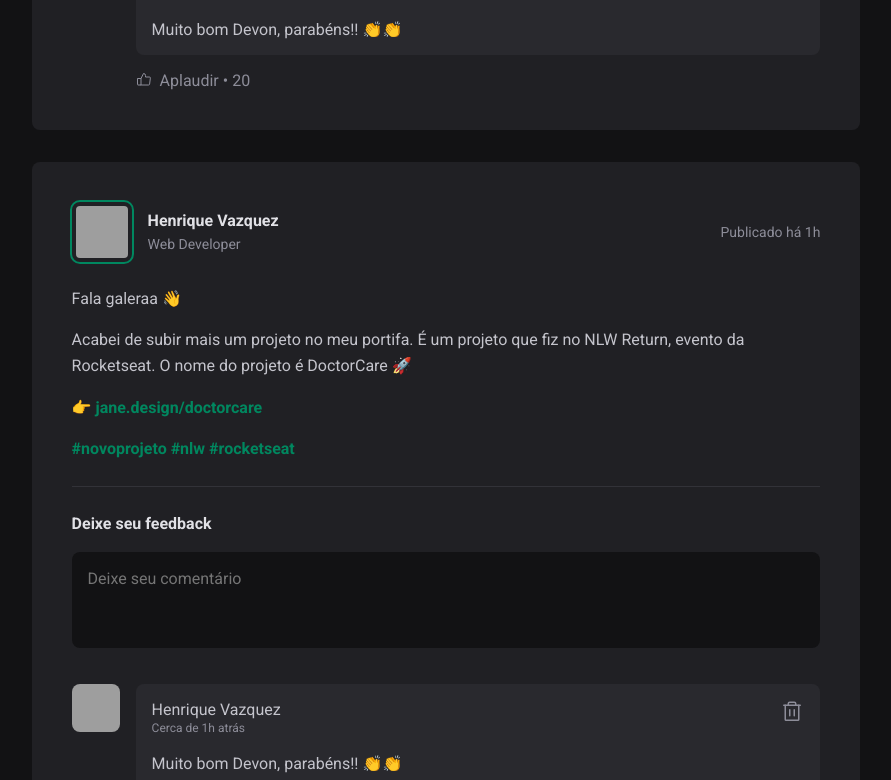
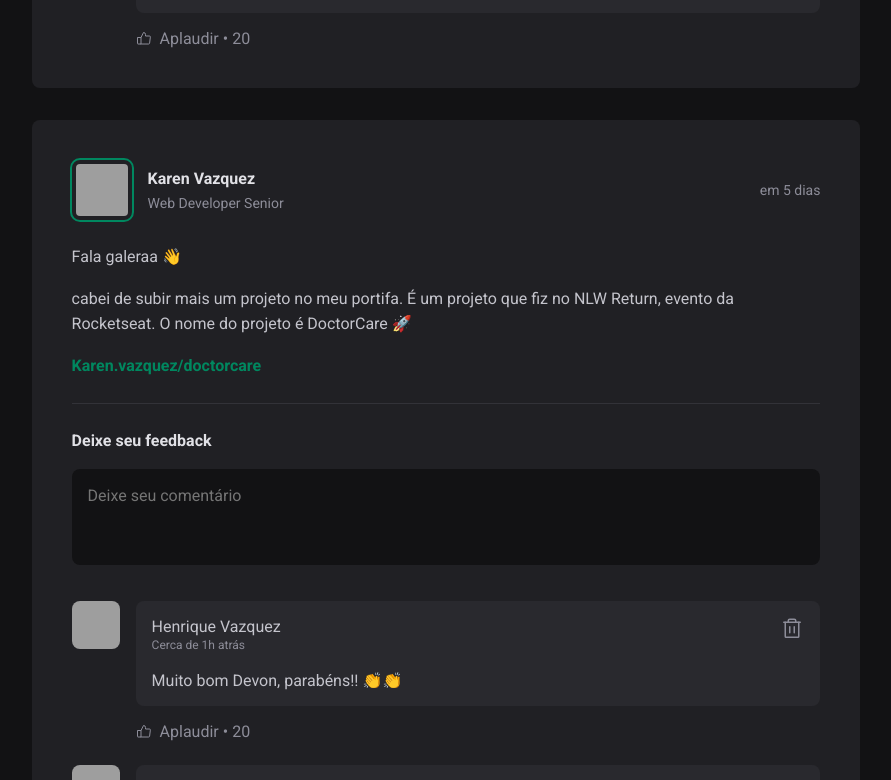
Before and after one commit to HenriqueVazquez/Ignite-Feed, a React (Vite) app: page / in a window 1280 px wide. Shown: the part 1007-1787 px from the top of the page, without its empty margins (338-1229 px from the left). Built offline with nearby package versions, Linux system fonts and the light colour scheme; grey boxes are pictures that could not be loaded.

Commit message:
Propriedades do Post

```diff
--- a/package.json
+++ b/package.json
@@ -9,6 +9,7 @@
     "preview": "vite preview"
   },
   "dependencies": {
+    "date-fns": "^2.29.3",
     "phosphor-react": "^1.4.1",
     "react": "^18.2.0",
     "react-dom": "^18.2.0"
--- a/src/App.jsx
+++ b/src/App.jsx
@@ -6,24 +6,56 @@ import styles from './App.module.css';
 
 import './global.css';
 
+const posts = [
+  {
+    id: 1,
+    author: {
+      avatarUrl: 'https://github.com/henriquevazquez.png',
+      name: 'Henrique Vazquez',
+      role: 'Web Developer'
+  },
+  content: [
+    {type: 'paragraph', content: 'Fala galeraa 👋'},
+    {type:  'paragraph', content: 'cabei de subir mais um projeto no meu portifa. É um projeto que fiz no NLW Return, evento da Rocketseat. O nome do projeto é DoctorCare 🚀'},
+    {type:  'link', content: 'github.com/HenriqueVazquez/Ignite-Feed'}
+  ],
+  publishedAt: new Date('2023-04-08  20:00:00'),
+},
+{
+  id: 2,
+  author: {
+    avatarUrl: 'https://scontent.fgru4-1.fna.fbcdn.net/v/t1.18169-9/308613_210115049044113_4750112_n.jpg?_nc_cat=104&ccb=1-7&_nc_sid=174925&_nc_eui2=AeFfqx_X35CZ_5CqI1BwgnHlisgwycqCmsyKyDDJyoKazF6nzPg8Y266satkqM2W6_YnY7EibzMH6S-CXQfBEHCs&_nc_ohc=ttZq8yy9FbIAX_3yNQj&_nc_ht=scontent.fgru4-1.fna&oh=00_AfD5c0VHYM4IXW6PgjfWNQg3pJt9N9WMWoC7IB6DRUCSZQ&oe=645B4DE6',
+    name: 'Karen Vazquez',
+    role: 'Web Developer Senior'
+},
+content: [
+  {type: 'paragraph', content: 'Fala galeraa 👋'},
+  {type:  'paragraph', content: 'cabei de subir mais um projeto no meu portifa. É um projeto que fiz no NLW Return, evento da Rocketseat. O nome do projeto é DoctorCare 🚀'},
+  {type:  'link', content: 'Karen.vazquez/doctorcare'}
+],
+publishedAt: new Date('2023-04-10  11:15:22'),
+},
+
+]
+
 export function App() {
-
-
   return (
     <div>
       <Header />
       <div className={styles.wrapper}>
         <Sidebar />
         <main>
-          <Post
-            author="Henrique Vazquez"
-            content="Lorem ipsum, dolor sit amet consectetur adipisicing elit. Reiciendis sunt, nam veritatis velit architecto voluptatem et amet dolores, alias repellat molestias sed itaque nesciunt optio possimus. Unde minus enim eligendi?"
-          />
-
-          <Post
-            author="Karen Vazquez"
-            content="Amo a Sophia"
-          />
+        {
+          posts.map(post => {
+            return (
+              <Post
+              author={post.author}
+              content={post.content}
+              publishedAt={post.publishedAt}
+              />
+            )
+          })
+        }
         </main>
       </div>
     </div>
--- a/src/components/Post.jsx
+++ b/src/components/Post.jsx
@@ -1,37 +1,50 @@
+import { format, formatDistanceToNow } from 'date-fns';
+import ptBR from 'date-fns/locale/pt-BR'
+
+
+import { Avatar } from './Avatar';
 import { Comment } from './Comment';
 
 import styles from './Post.module.css';
-import { Avatar } from './Avatar';
 
-export function Post() {
+
+export function Post({author, content, publishedAt}) {
+  const publishedDateFormatted = format(publishedAt, "d 'de' LLLL 'às' HH:mm'h'",
+  {
+    locale: ptBR,
+  }
+  );
+
+  const publishedDateRelativeNow = formatDistanceToNow(publishedAt, {
+    locale: ptBR,
+    addSuffix: true
+  });
+
   return (
     <article className={styles.post}>
       <header>
         <div className={styles.author}>
-         <Avatar src='https://github.com/henriquevazquez.png' />
+         <Avatar src={author.avatarUrl} />
           <div className={styles.authorInfo}>
-            <strong>Henrique Vazquez</strong>
-            <span>Web Developer</span>
+            <strong>{author.name}</strong>
+            <span>{author.role}</span>
           </div>
         </div>
 
-        <time title='05 de abril às 20:36h' dateTime='05-04-2023 20:35:55'>Publicado há 1h</time>
+        <time title={publishedDateFormatted} dateTime={publishedAt.toISOString()}>{publishedDateRelativeNow}</time>
       </header>
 
       <div className={styles.content}>
-        <p>Fala galeraa 👋</p>
-
-        <p>Acabei de subir mais um projeto no meu portifa. É um projeto que fiz no NLW Return, evento da Rocketseat. O nome do projeto é DoctorCare 🚀</p>
-
-        <p>👉{' '} <a href=''>jane.design/doctorcare</a></p>
-
-        <p>
-          <a href=''>#novoprojeto</a>
-          {' '}
-          <a href=''>#nlw</a>
-          {' '}
-          <a href=''>#rocketseat</a>
-        </p>
+       {
+        content.map(line => {
+          if(line.type === 'paragraph'){
+            return <p>{line.content}</p>
+          }
+          else if(line.type === 'link'){
+            return <p> <a href='#'>{line.content} </a></p>
+          }
+        })
+       }
       </div>
 
       <form className={styles.commentForm}>
--- a/src/components/Sidebar.module.css
+++ b/src/components/Sidebar.module.css
@@ -53,7 +53,7 @@
 
   gap: 0.5rem;
 
-  trasition: color 0.2s, background-color 0.1s;
+  transition: color 0.2s, background-color 0.1s;
 }
 
 .sidebar footer a:hover {
```
Also changed, not shown: 1 other file (tests, documents, lock files or other folders).
